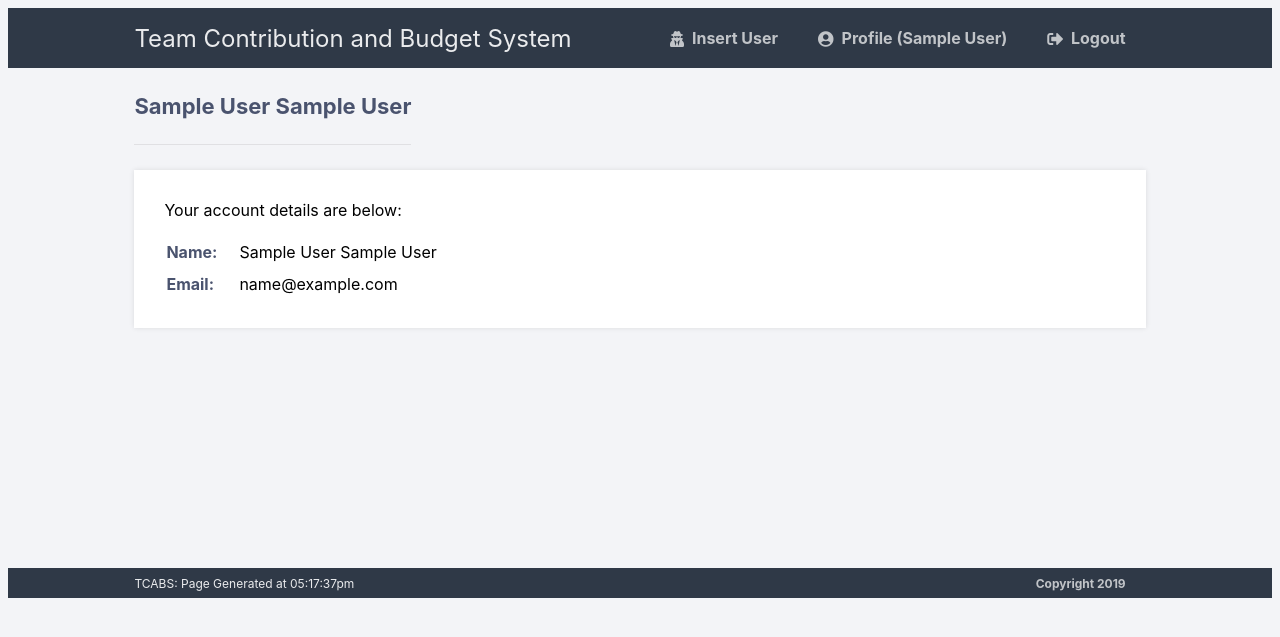
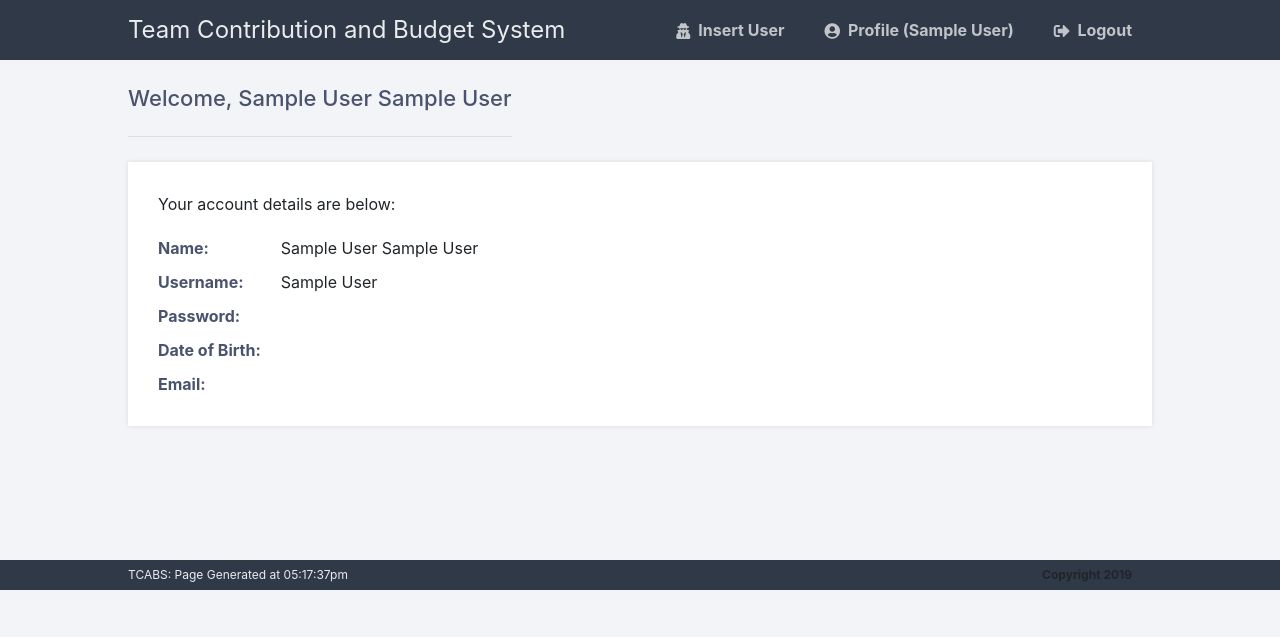
Before and after one commit to soerenbopedersen/tcabs-1, a PHP site: page /profile.php in a window 1280 px wide. Shown: the top 637 px of the page. Run offline with PHP 8.4, Linux system fonts and the light colour scheme; the visitor is signed in with stand-in values (Sample User, id 1); data that the repository does not hold is empty.

Commit message:
Update profile.php
Adjusted nav bar and footer to be outside of the body.

```diff
--- a/profile.php
+++ b/profile.php
@@ -1,27 +1,30 @@
 <?php
-	// We need to use sessions, so you should always start sessions using the below code.
-	session_start();
-	// If the user is not logged in redirect to the login page...
-	if (!isset($_SESSION['logged_in'])) {
-		header('Location: login.php');
-		exit();
+
+session_start();
+	if($_SERVER['REQUEST_METHOD'] == 'POST') {
+		$_SESSION['logged_in'] = FALSE;
+		header("location: login.php");
 	}
 ?>
 
 <!DOCTYPE html>
-<html>
-	<head>
-		<meta charset="utf-8">
-		<title>Profile Page</title>
-		<link href="public/style.css" rel="stylesheet" type="text/css">
-		<link rel="stylesheet" href="https://use.fontawesome.com/releases/v5.7.1/css/all.css">
-	</head>
-	<body class="loggedin">
+<html lang="en">
+  <head>
+    <meta charset="utf-8" />
+    <meta http-equiv="x-ua-compatible" content="ie=edge" />
+    <meta name="viewport" content="width=device-width, initial-scale=1, shrink-to-fit=no">
 
-		<?php include "header.php";  ?>
+	<!-- Stylesheets -->
+	<?php include "stylesheet.php"; ?>
+  </head>
+
+<?php include "header.php"; ?>
+
+  <body class="loggedin">
+
 
 		<div class="content">
-			<h2><?php echo $_SESSION['fName'] . " " .  $_SESSION['lName']; ?></h2>
+			<h2>Welcome, <?php echo $_SESSION['fName'] . " " .  $_SESSION['lName']; ?></h2>
 			<div>
 				<p>Your account details are below:</p>
 				<table>
@@ -30,18 +33,25 @@
 						<td><?php echo $_SESSION['fName'] . " " .  $_SESSION['lName']; ?></td>
 					</tr>
 					<tr>
+						<td>Username:</td>
+						<td><?=$_SESSION['name']?></td>
+					</tr>
+					<tr>
+						<td>Password:</td>
+						<td><?=$password?></td>
+					</tr>
+					<tr>
+						<td>Date of Birth:</td>
+						<td><?=$dateofBirth?></td>
+					</tr>
+					<tr>
 						<td>Email:</td>
-						<td><?php echo $_SESSION['email']?></td>
+						<td><?=$email?></td>
 					</tr>
-					<!--<tr>
-						<td>Date of Birth:</td>
-						<td><//?=$dob?></td>
-					</tr>-->
-					<tr>
 				</table>
 			</div>
 		</div>
+  </body>
 
-		<?php include "footer.php";  ?>
-	</body>
+  	<?php include "footer.php";  ?>
 </html>
```
